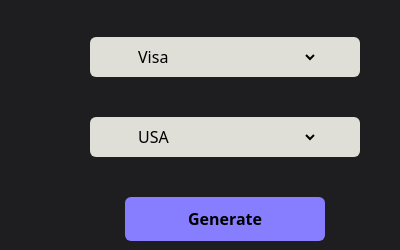
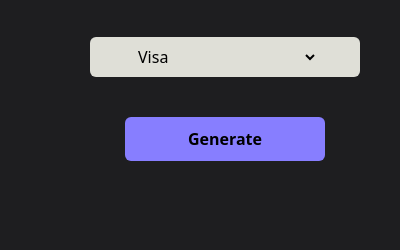
Before and after one commit to hariyebk/Credit-Card-Generator-Chrome-Extension, a browser extension: page popup.html in a window 400 px wide. Shown: the part 159-409 px from the top of the page. Drawn offline with Linux system fonts and the light colour scheme.

Commit message:
upgraded manifest.josn to version 3 and removed the country selector

```diff
--- a/popup.html
+++ b/popup.html
@@ -19,25 +19,6 @@
                         <option value="mastercard"> Mastercard </option>
                         <option value="americanexpress"> American Express </option>
                         <option value="jcb"> JCB </option>
-                    </select>
-                </div>
-                <div class="bg-primary w-[270px] h-auto px-7 mt-10 rounded-md">
-                    <select id="country" class=" bg-primary w-[200px] h-auto px-4 py-2 text-black text-base focus-visible:outline-none">
-                        <option value="USA"> USA </option>
-                        <option value="Germany"> Germany </option>
-                        <option value="France"> France </option>
-                        <option value="United Kingdom"> United Kingdom </option>
-                        <option value="Spain"> Spain </option>
-                        <option value="Italy"> Italy </option>
-                        <option value="Canada"> Canada </option>
-                        <option value="Australia"> Australia </option>
-                        <option value="Poland"> Poland </option>
-                        <option value="Mexico"> Mexico </option>
-                        <option value="India"> India </option>
-                        <option value="Denmark"> Denmark </option>
-                        <option value="Brazil"> Brazil </option>
-                        <option value="Turkey"> Turkey </option>
-                        <option value="Argentina"> Argentina </option>
                     </select>
                 </div>
                 <button id="generate-button" class="mt-10 bg-button w-[200px] h-auto px-5 py-2.5 rounded-md flex items-center justify-center focus-visible:outline-none disabled:cursor-not-allowed">
--- a/popup.js
+++ b/popup.js
@@ -1,14 +1,12 @@
 // Selecting all the necessary elements
 const generateBtn = document.getElementById("generate-button")
 const cardProvider = document.getElementById("credit-card-provider")
-const countryElement = document.getElementById("country")
 const resultElement = document.getElementById("credit-card-info")
 const starElement = document.getElementById("stars")
 
 generateBtn.addEventListener("click", async () => {
     // Get the selected provider and country
     const provider = cardProvider.value;
-    const country =  countryElement.value;
     const apikey = "a7e0945c7f524a25b636223e2049d5c2";
     // Disable the generate button
     generateBtn.setAttribute("disabled", true)
@@ -121,15 +119,6 @@
             </div>
             <div class="flex items-start justify-center gap-5">
                 <span class="flex items-center gap-2">
-                    <h3 class="text-[17px] font-semibold"> Country :</h3>
-                    <p class="text-base mt-1"> ${country} </p>
-                </span>
-                <button id="copy-btn" class="bg-card bg-opacity-80 px-2 py-1.5 mt-1 rounded-md border border-gray-700 focus-visible:outline-none" data-clipboard-text="${country}">
-                    <image src="./copy.png" alt="copy-icon" width="15px" height="8px" />
-                </button>
-            </div>
-            <div class="flex items-start justify-center gap-5">
-                <span class="flex items-center gap-2">
                     <h3 class="text-[17px] font-semibold"> Expiration Date :</h3>
                     <p class="text-base mt-1"> ${expiration_date} </p>
                 </span>
```
Also changed, not shown: README.md, output.css.
